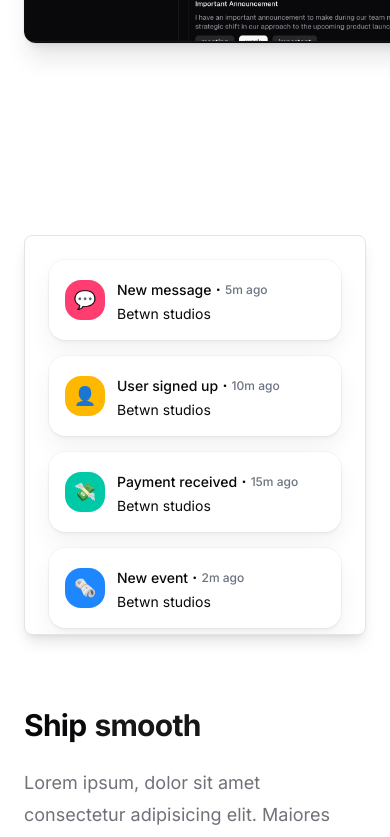
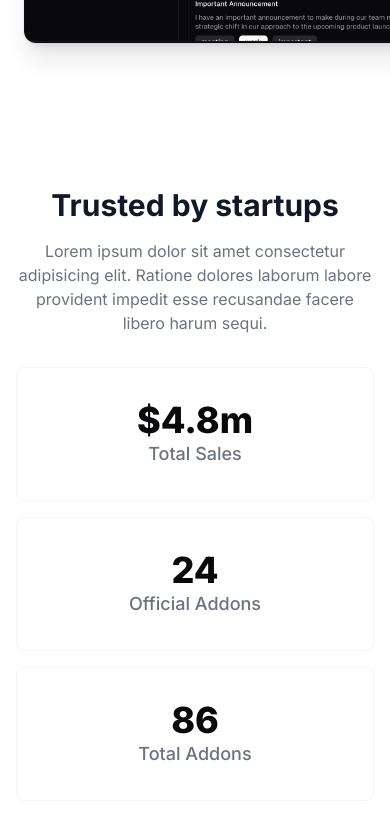
Before and after one commit to PiyushG-dev/betwnstudios, a Next.js app: page / in a window 390 px wide. Shown: the part 3320-4157 px from the top of the page. Built offline with nearby package versions, Linux system fonts and the light colour scheme.

Commit message:
stats updated

```diff
--- a/app/page.js
+++ b/app/page.js
@@ -5,10 +5,10 @@ import Footer from "@/components/Footer";
 import Hero from "@/components/Hero";
 import Navbar from "@/components/Navbar";
 import Newsletter from "@/components/Newsletter";
-import Pricing from "@/components/Pricing";
 import Testimonial from "@/components/Testimonial";
 import ParticlesDemo from "@/components/ParticlesDemo";
 import MarqueeDemo from "@/components/MarqueeDemo";
+import Stats from "@/components/Stats";
 
 export default function Home() {
   return (
@@ -21,6 +21,7 @@ export default function Home() {
       <MarqueeDemo />
       <ParticlesDemo words="Just betwn us" />
       <Features />
+      <Stats />
       <Workflow />
       <Testimonial />
       <Newsletter />
--- a/components/Stats.jsx
+++ b/components/Stats.jsx
@@ -1,27 +1,47 @@
-const stats = [
-  { id: 1, name: "Transactions every 24 hours", value: "44 million" },
-  { id: 2, name: "Assets under holding", value: "$119 trillion" },
-  { id: 3, name: "New users annually", value: "46,000" },
-];
-
 export default function Stats() {
   return (
-    <div className="bg-white py-24 sm:py-32">
-      <div className="mx-auto max-w-7xl px-6 lg:px-8">
-        <dl className="grid grid-cols-1 gap-x-8 gap-y-16 text-center lg:grid-cols-3">
-          {stats.map((stat) => (
-            <div
-              key={stat.id}
-              className="mx-auto flex max-w-xs flex-col gap-y-4"
-            >
-              <dt className="text-base leading-7 text-gray-600">{stat.name}</dt>
-              <dd className="order-first text-3xl font-semibold tracking-tight text-gray-900 sm:text-5xl">
-                {stat.value}
-              </dd>
+    <section className="bg-white">
+      <div className="mx-auto max-w-screen-xl px-4 py-12 sm:px-6 md:py-16 lg:px-8">
+        <div className="mx-auto max-w-3xl text-center">
+          <h2 className="text-3xl font-bold text-gray-900 sm:text-4xl">
+            Trusted by startups
+          </h2>
+
+          <p className="mt-4 text-gray-500 sm:text-xl">
+            Lorem ipsum dolor sit amet consectetur adipisicing elit. Ratione
+            dolores laborum labore provident impedit esse recusandae facere
+            libero harum sequi.
+          </p>
+        </div>
+
+        <div className="mt-8 sm:mt-12">
+          <dl className="grid grid-cols-1 gap-4 sm:grid-cols-3">
+            <div className="flex flex-col rounded-lg border border-gray-100 px-4 py-8 text-center">
+              <dt className="order-last text-lg font-medium text-gray-500">
+                Total Sales
+              </dt>
+
+              <dd className="text-4xl font-extrabold md:text-5xl">$4.8m</dd>
             </div>
-          ))}
-        </dl>
+
+            <div className="flex flex-col rounded-lg border border-gray-100 px-4 py-8 text-center">
+              <dt className="order-last text-lg font-medium text-gray-500">
+                Official Addons
+              </dt>
+
+              <dd className="text-4xl font-extrabold  md:text-5xl">24</dd>
+            </div>
+
+            <div className="flex flex-col rounded-lg border border-gray-100 px-4 py-8 text-center">
+              <dt className="order-last text-lg font-medium text-gray-500">
+                Total Addons
+              </dt>
+
+              <dd className="text-4xl font-extrabold  md:text-5xl">86</dd>
+            </div>
+          </dl>
+        </div>
       </div>
-    </div>
+    </section>
   );
 }
```
